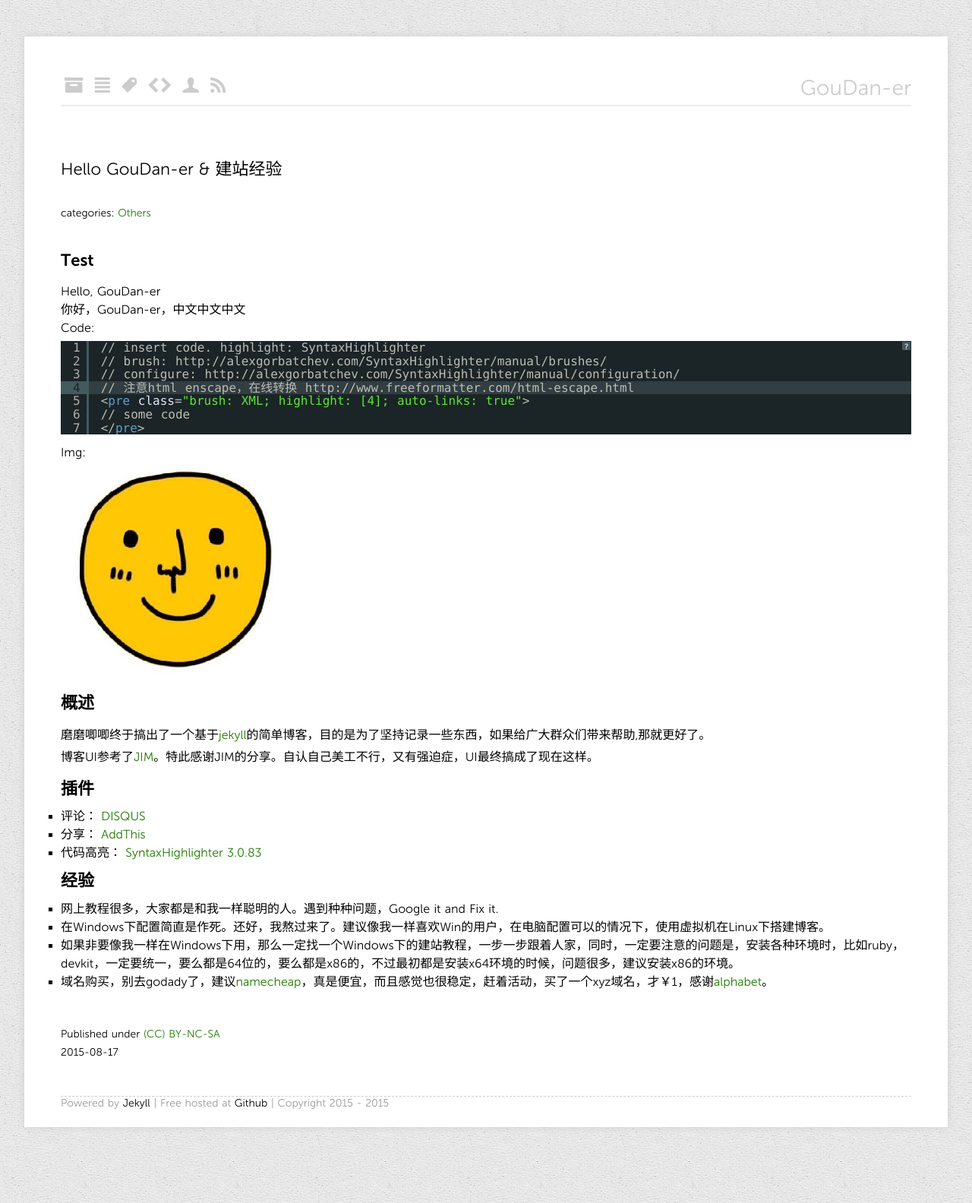
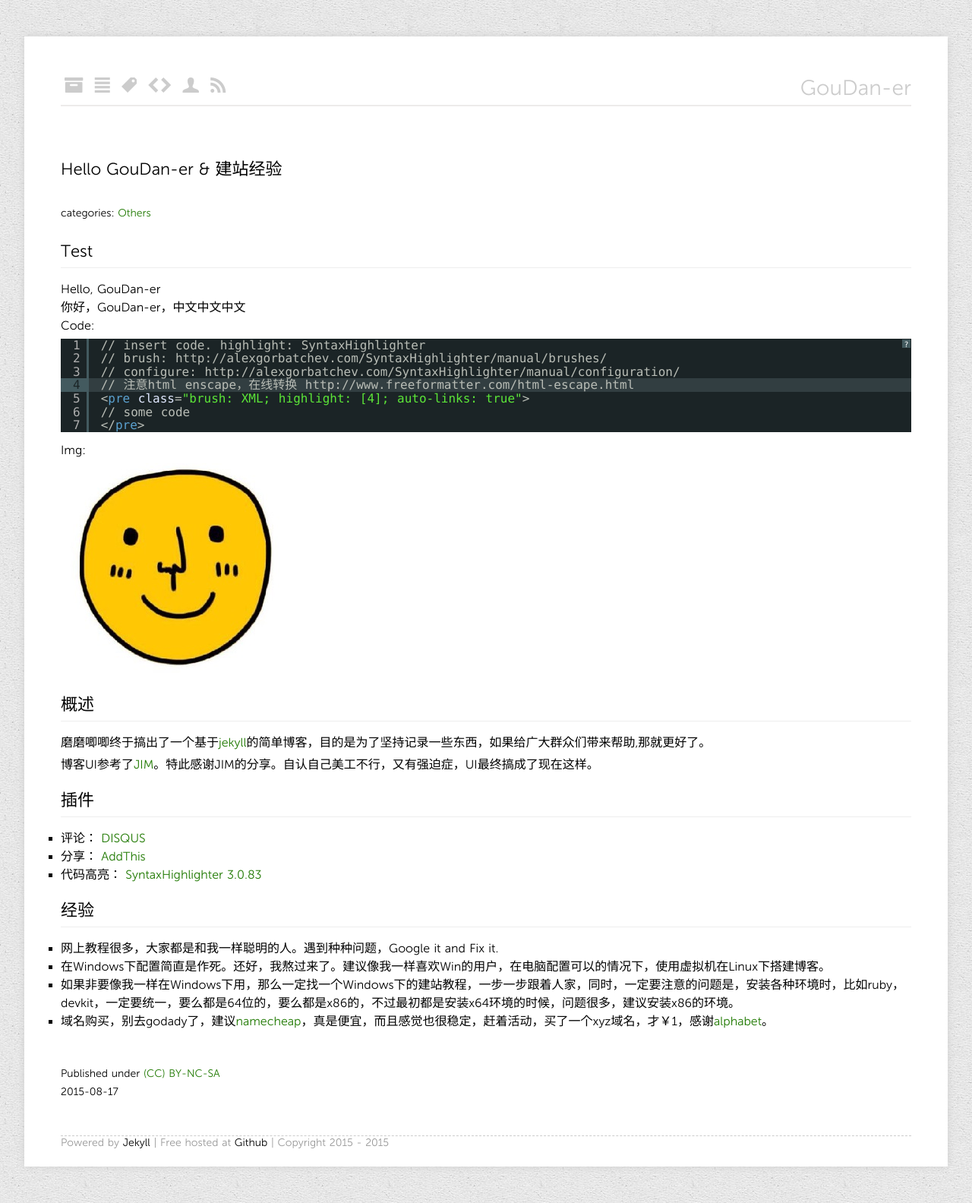
Before and after one commit to goudan-er/goudan-er.github.io, a Jekyll site: the page built from _posts/2015-08-17-hello-goudan-er.md, in a window 1280 px wide. Shown: the whole page at 76% size. Built offline with Jekyll 4.4.1, drawn with Linux system fonts in a browser that asks for light colours; nearby versions of some CDN libraries; Markdown is read by kramdown in place of the engine named in the settings; comment, search, counter and statistics services are not loaded.

Commit message:
modify h2

```diff
--- a/media/css/screen.css
+++ b/media/css/screen.css
@@ -165,8 +165,11 @@ h1.pagetitle
 h2
 {
     font-size: 1.375em;
-    font-weight: bold;
-    line-height: 2.25em;
+    line-height: 1.25em;
+    border-bottom: 1px solid #eee;
+    padding-bottom: 0.3em;
+    margin-top: 1em;
+    margin-bottom: 16px;
 }
 h2 i
 {
```
Also changed, not shown: media/css/screen-mobil.css (+5 -2 lines).
